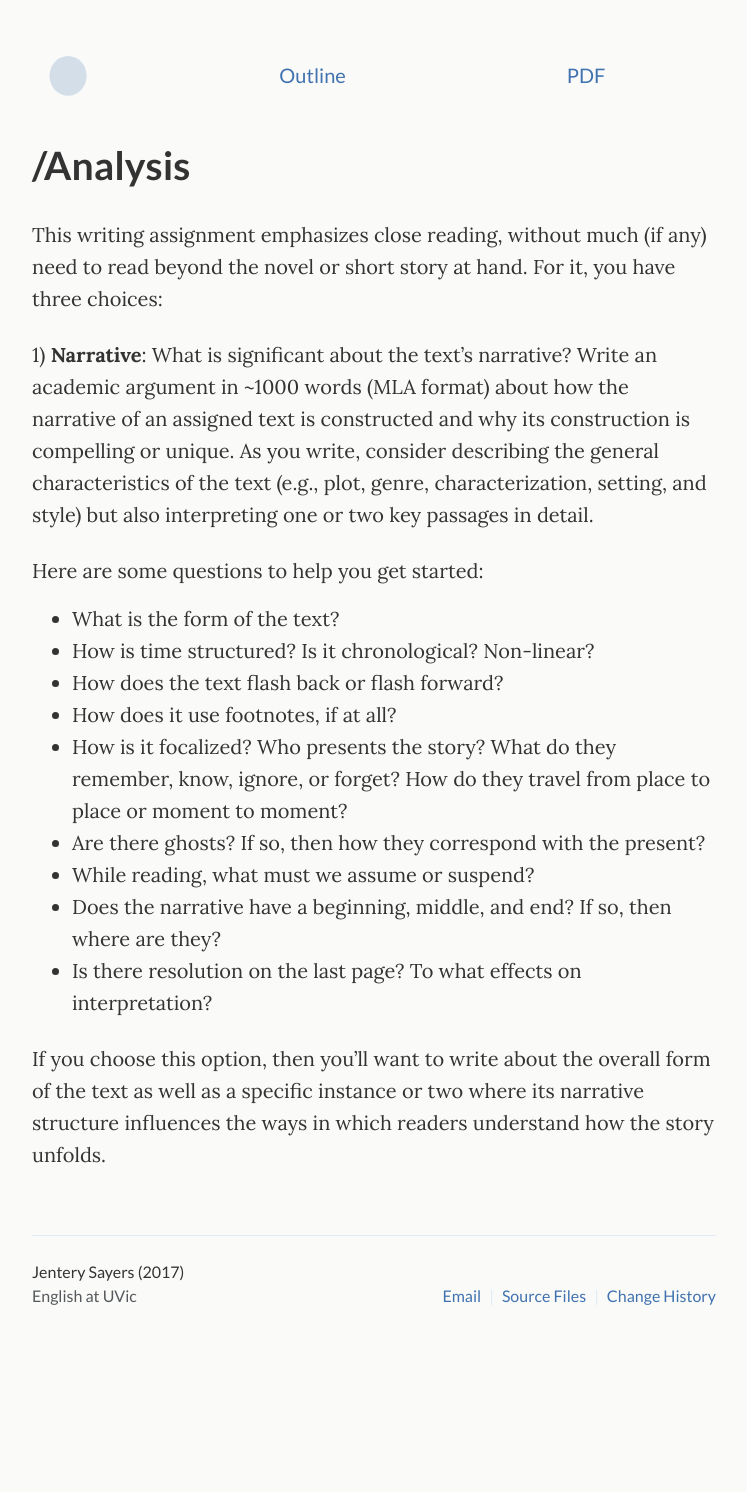
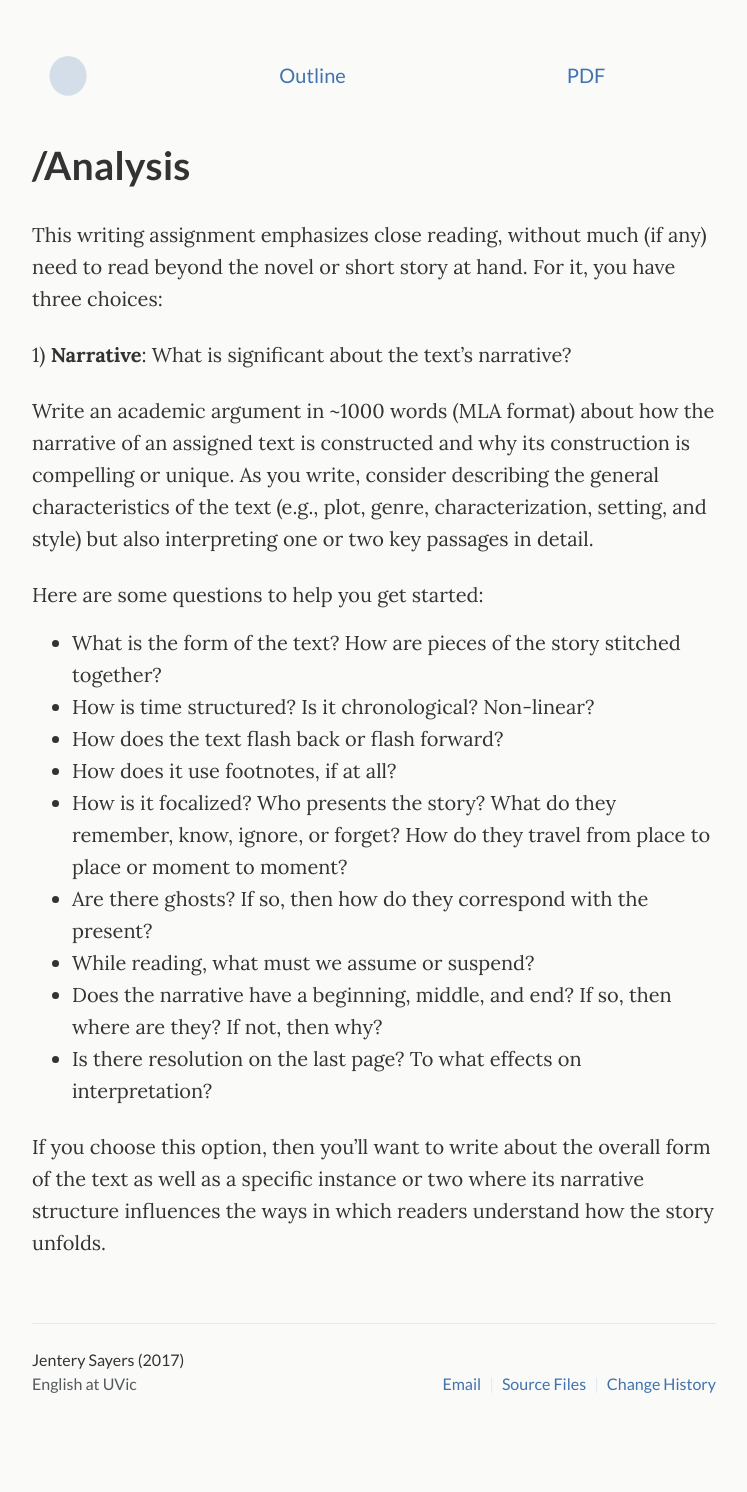
Before and after one commit to jentery/429c, a Jekyll site: the page built from _pages/analysis.md, in a window 1280 px wide. Shown: the whole page, without its empty margins (266-1013 px from the left). Built offline with Jekyll 4.4.1, drawn with Linux system fonts in a browser that asks for light colours; before the commit the page ends 1404 px from its top, so only the background shows below that.

Commit message:
Update analysis.md

```diff
--- a/_pages/analysis.md
+++ b/_pages/analysis.md
@@ -7,18 +7,20 @@ subtitle: /Analysis
 
 This writing assignment emphasizes close reading, without much (if any) need to read beyond the novel or short story at hand. For it, you have three choices:
 
-1) **Narrative**: What is significant about the text’s narrative? Write an academic argument in ~1000 words (MLA format) about how the narrative of an assigned text is constructed and why its construction is compelling or unique. As you write, consider describing the general characteristics of the text (e.g., plot, genre, characterization, setting, and style) but also interpreting one or two key passages in detail.
+1) **Narrative**: What is significant about the text’s narrative?
+
+Write an academic argument in ~1000 words (MLA format) about how the narrative of an assigned text is constructed and why its construction is compelling or unique. As you write, consider describing the general characteristics of the text (e.g., plot, genre, characterization, setting, and style) but also interpreting one or two key passages in detail.
 
 Here are some questions to help you get started:
 
-* What is the form of the text?
+* What is the form of the text? How are pieces of the story stitched together?
 * How is time structured? Is it chronological? Non-linear?
 * How does the text flash back or flash forward?
 * How does it use footnotes, if at all?
 * How is it focalized? Who presents the story? What do they remember, know, ignore, or forget? How do they travel from place to place or moment to moment?
-* Are there ghosts? If so, then how they correspond with the present?
+* Are there ghosts? If so, then how do they correspond with the present?
 * While reading, what must we assume or suspend?
-* Does the narrative have a beginning, middle, and end? If so, then where are they?
+* Does the narrative have a beginning, middle, and end? If so, then where are they? If not, then why?
 * Is there resolution on the last page? To what effects on interpretation?
 
 If you choose this option, then you’ll want to write about the overall form of the text as well as a specific instance or two where its narrative structure influences the ways in which readers understand how the story unfolds.
```
